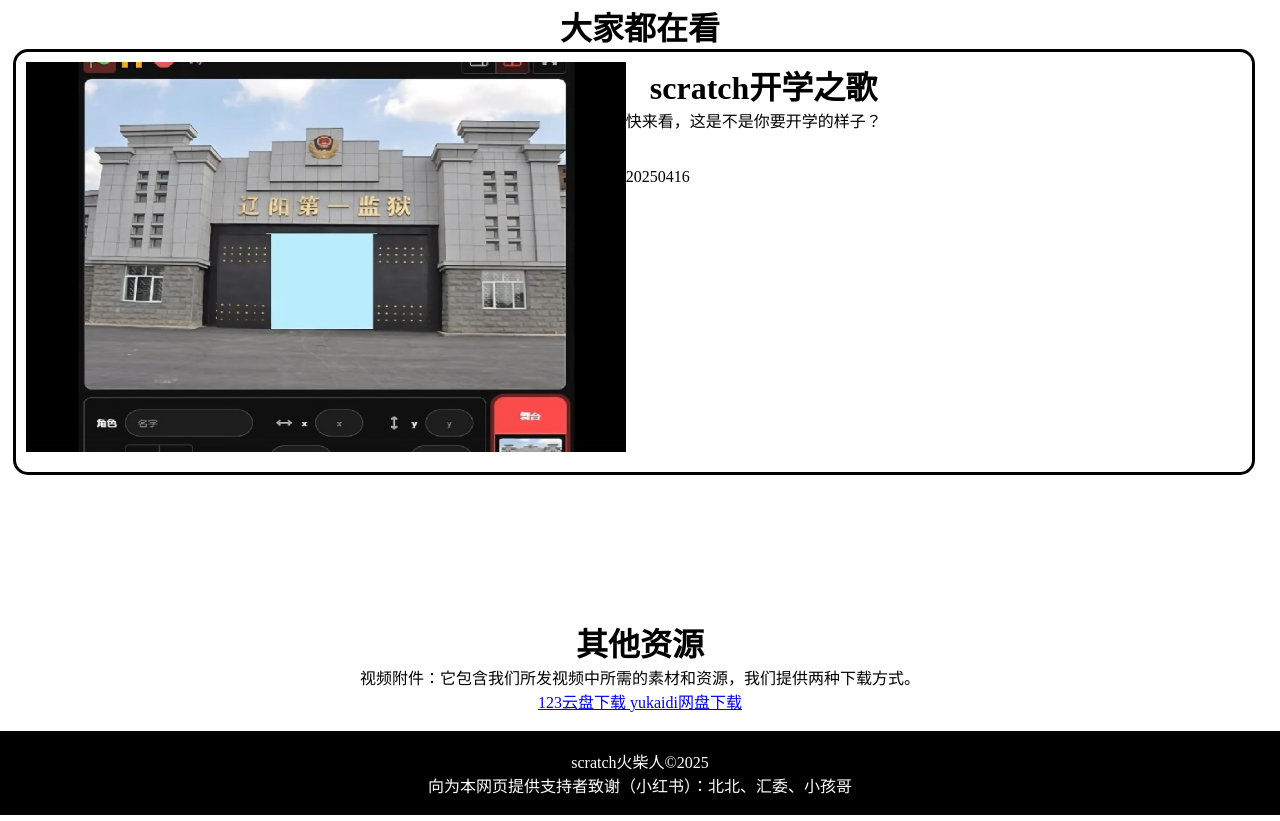
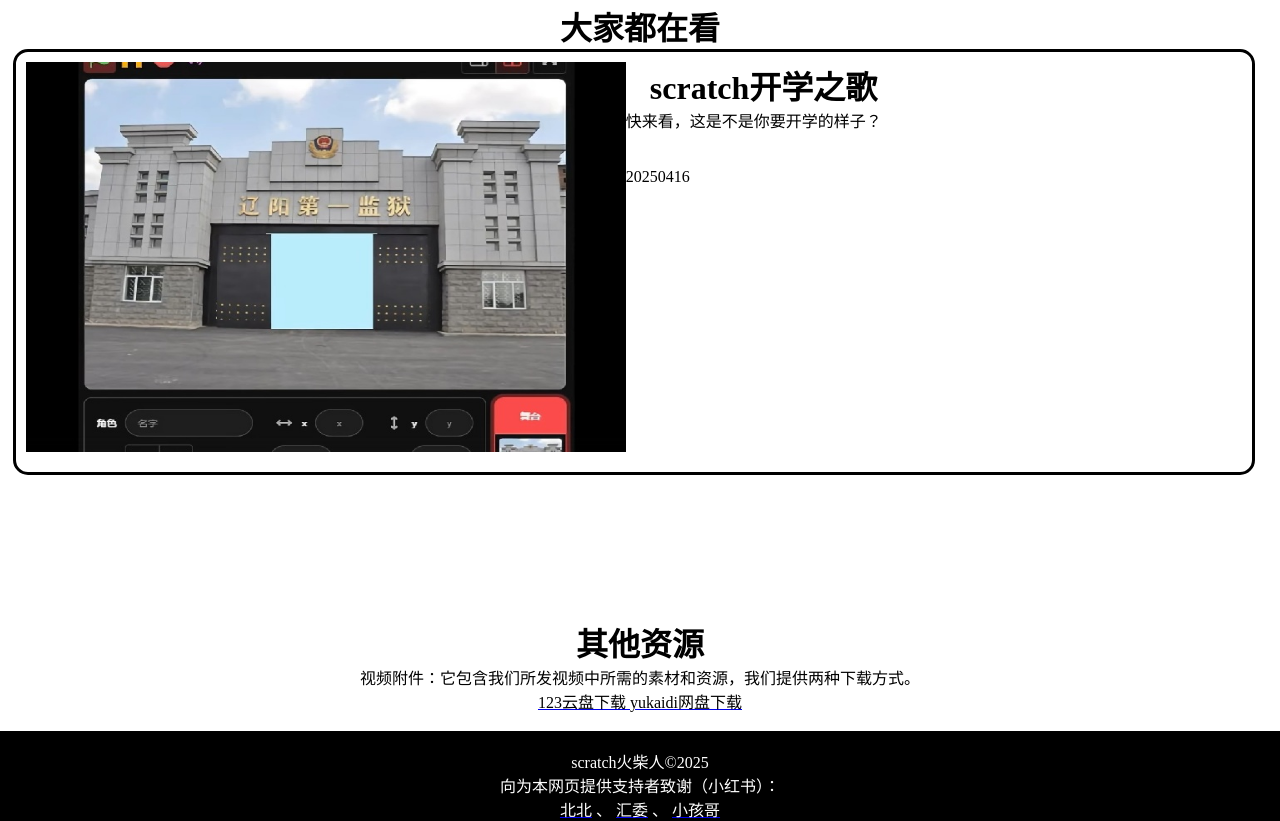
Before and after one commit to scratchHCR/up_scratchhcr, a plain HTML site: page mian.html in a window 1280 px wide. Shown: the part 1770-2591 px from the top of the page. Drawn offline with Linux system fonts and the light colour scheme.

Commit message:
Update mian.html

```diff
--- a/mian.html
+++ b/mian.html
@@ -47,7 +47,7 @@
         <div class="nav">
             <img src="picture/LOGO/scratch'cat.png" alt="LOGO" width="44px" height="44px" align="left">
             <h2>scratch火柴人&nbsp;&nbsp;&nbsp;&nbsp;</h2>
-            <a href="https://www.xiaohongshu.com/user/profile/639e71b100000000260117d8?xsec_token=YBS4Ey2YEuZLC6wQuGahTnK-x23JdBWrEpilxv3iz3lxM%3D&xsec_source=app_share&xhsshare=CopyLink&appuid=639e71b100000000260117d8&apptime=1743337074&share_id=8868e8fa9992463da2eb9cd9a3d7268b&share_channel=copy_link" target="_blank"><h5>去关注博主</h5></a>
+            <a href="https://www.xiaohongshu.com/user/profile/639e71b100000000260117d8?xsec_token=YBS4Ey2YEuZLC6wQuGahTnK-x23JdBWrEpilxv3iz3lxM%3D&xsec_source=app_share&xhsshare=CopyLink&appuid=639e71b100000000260117d8&apptime=1743337074&share_id=8868e8fa9992463da2eb9cd9a3d7268b&share_channel=copy_link" target="_blank"><h5><font color="black">去关注博主</font></h5></a>
         </div>
         <div class="welcome">
             <h1>Hi，别来无恙呀</h1>
@@ -88,13 +88,18 @@
             <br><br><br><br><br>
             <h1>其他资源</h1>
             <p>视频附件：它包含我们所发视频中所需的素材和资源，我们提供两种下载方式。</p>
-            <a href="https://www.123pan.com/s/aBTyjv-kfBJA.html" target="_blank"> 123云盘下载 </a>
-            <a href="https://pan.yukaidi.com/s/p3ggHm?path=%2F" target="_blank"> yukaidi网盘下载 </a>
+            <a href="https://www.123pan.com/s/aBTyjv-kfBJA.html" target="_blank"><font color="black"> 123云盘下载 </font></a>
+            <a href="https://pan.yukaidi.com/s/p3ggHm?path=%2F" target="_blank"><font color="black"> yukaidi网盘下载 </font></a>
             <br><br>
         </div>
         <div class="bottom">
             <br>
-            <p><font color="white">scratch火柴人&copy;2025<br>向为本网页提供支持者致谢（小红书）：北北、汇委、小孩哥</font></p>
+            <p><font color="white">scratch火柴人&copy;2025<br>向为本网页提供支持者致谢（小红书）：</font></p>
+            <a href="https://www.xiaohongshu.com/user/profile/5a96403011be10615e661a43?xsec_token=YBkDtaOwMpk5cwH1p7EoHx-XL4hQONiXVOGISdaAlkk-E%3D&xsec_source=app_share&xhsshare=WeixinSession&appuid=639e71b100000000260117d8&apptime=1743418023&share_id=5401cf05ec6247c8a5a6ee5c9ebcafe8&share_channel=wechat" target="_blank""><font color="white">北北</font></a>
+            <a><font color="white">、</font></a>
+            <a href="https://www.xiaohongshu.com/user/profile/5e75a5450000000001003a66?xsec_token=YBKVNvnziDbOQodSd0XCyEuhp0FS52YtEukMPByIjsUuc%3D&xsec_source=app_share&xhsshare=WeixinSession&appuid=639e71b100000000260117d8&apptime=1743417835&share_id=5c67916012e84b238f84df1ec8febd2f&share_channel=wechat" target="_blank"><font color="white">汇委</font></a>
+            <a><font color="white">、</font></a>
+            <a href="https://www.xiaohongshu.com/user/profile/5d4f5805000000001602e0c2?xsec_token=YBrseddft1nx7vv_M31lkrfC1N46aC_ouSDi6D4mboGEE%3D&xsec_source=app_share&xhsshare=WeixinSession&appuid=639e71b100000000260117d8&apptime=1743418048&share_id=2d0b14faf77c45adb2e321986ffb938b&share_channel=wechat" target="_blank"><font color="white">小孩哥</font></a>
             <br>
         </div>
     </body>
```
